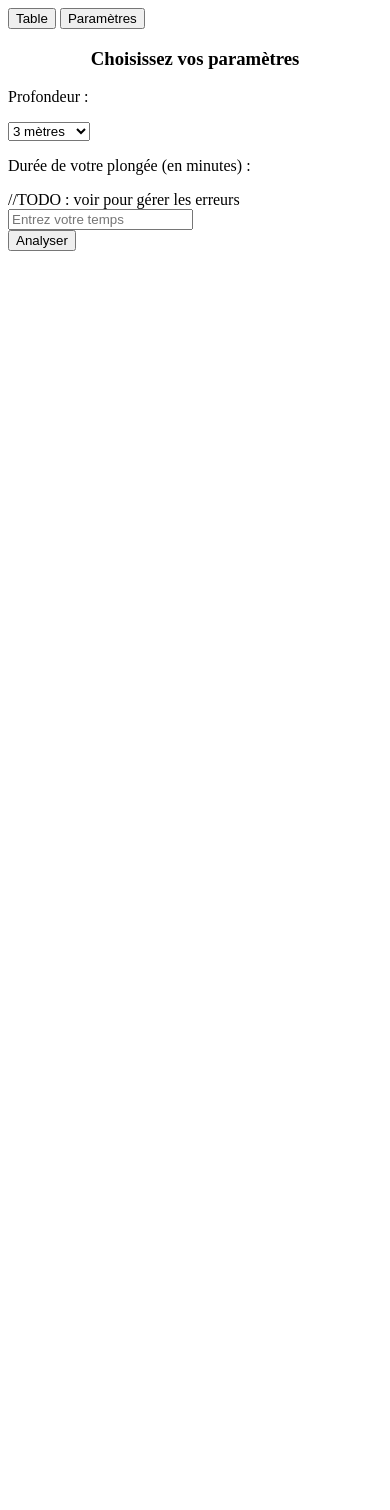
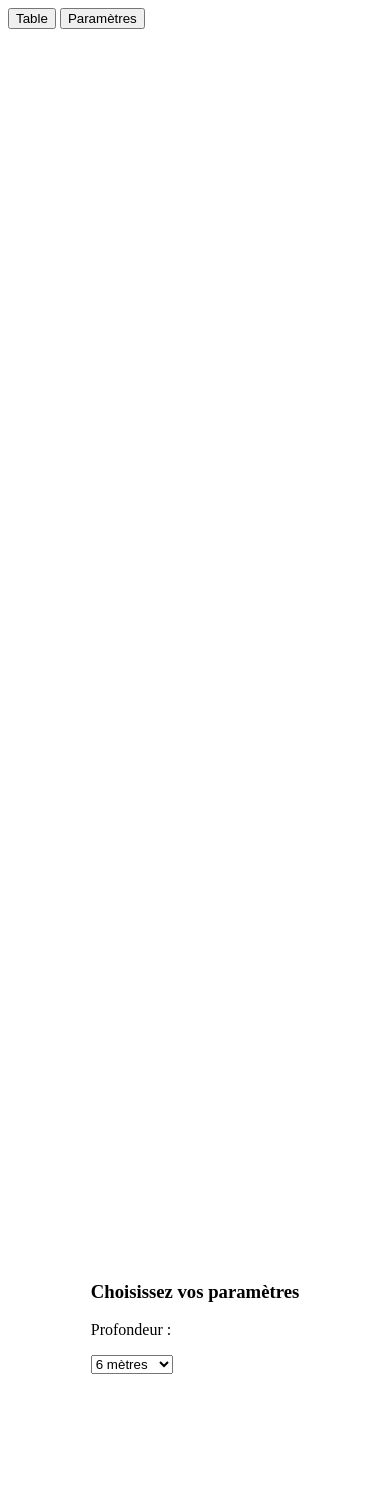
Before and after one commit to Speanight/projetweb_groupe2, a PHP site: page /src/view/view-param.html in a window 390 px wide. Shown: the top 1510 px of the page. Before the commit the page ends 251 px from the top, so only its background shows below. Run offline with PHP 8.4, Linux system fonts and the light colour scheme.

Commit message:
Graphe gère les erreurs --> Modification à faire sur le style

```diff
--- /dev/null
+++ b/assets/css/view-param.css
@@ -0,0 +1,12 @@
+body, html {
+    height: 100%;
+}
+
+.form-container {
+    margin-top: 8vw;
+    margin-bottom: 10vw;
+    display: flex;
+    justify-content: center;
+    align-items: center;
+    height: 300%;
+}
--- a/assets/js/param.js
+++ b/assets/js/param.js
@@ -79,7 +79,7 @@ addEventListener("DOMContentLoaded", () => {
     }
 
     document.getElementById('formParam').addEventListener('submit', function(event) {
-        event.preventDefault(); // Prevent the form from submitting
+        event.preventDefault(); // Permet au form de ne pas rafraichir la page lors de l'envoi
 
         var profondeur = this.querySelector('.selectProfondeur').value;
         var duree = this.querySelector('.selectDuree').value;
@@ -88,25 +88,56 @@ addEventListener("DOMContentLoaded", () => {
         ajaxRequest("GET", "/graph", showGraph,"profondeur=" + profondeur + "&duree=" + duree);
     });
 
+
+    let selectProfondeur = document.getElementsByClassName("selectProfondeur");
+
+    for(let i=0;i<selectProfondeur.length;i++){
+        selectProfondeur[i].addEventListener("change", function (event){
+
+            var profondeur = this.value;
+            ajaxRequest("GET", "/formparam/duree", addSelectDureeToForm,"profondeur=" + profondeur);
+        });
+    }
+
+
 });
 
 
 function showGraph(values){
 
 
-
-    console.log("Je suis dans showGraph");
     profondeur = values['mn90'][0];
     duree = values['mn90'][1];
     paliers = convertArrayIfNull(values['mn90'][2]);
 
     dictValues = generateInfos(profondeur,duree,200,3000,paliers);
 
-    console.log(dictValues);
-
 
     document.getElementById("canvas").style.display = "block";
     createGraph(dictValues);
+}
+
+function addSelectDureeToForm(values){
+
+    $values_duree = values['duree_dp'];
+    let divSelectDuree = document.getElementById("divDuree");
+    divSelectDuree.style.display = "block";
+    let submitButton = document.getElementById("submitButton");
+    submitButton.style.display = "block";
+
+
+    $values_duree.forEach(function(value){
+
+
+
+        let selectDuree = document.getElementsByClassName("selectDuree");
+
+        for(let i=0;i<selectDuree.length;i++){
+            var select = selectDuree[i];
+            select.options[select.options.length] = new Option ("" + value['duree_dp'] + " minutes",value['duree_dp']);
+        }
+
+    });
 
 
 }
--- a/index.php
+++ b/index.php
@@ -32,6 +32,7 @@ if ($method == "GET") {
     elseif ($uri == "/accueil")         $cntrlApp->getAccueil($ajax);
     elseif ($uri == "/recherche")       $cntrlApp->getRecherche($ajax);
     elseif ($uri == "/modal/connexion") $cntrlApp->getModalConnexion();
+    elseif ($uri == "/formparam/duree") $cntrlPlongee->getDureeFromForm();
     elseif ($uri == "/formparam")       $cntrlApp->getFormParam($ajax);
     elseif($uri == "/graph")            $cntrlPlongee->getGraph($ajax);
     else                                $cntrlApp->getAccueil($ajax);
--- a/src/view/view-param.html
+++ b/src/view/view-param.html
@@ -1,6 +1,7 @@
 <script src="/assets/js/utils.js" defer></script>
 <script src="/assets/js/param.js" defer></script>
 <script src="/assets/js/plongeeUtils.js" defer></script>
+<link href="assets/css/view-param.css" rel="stylesheet"/>
 
 
 
@@ -9,31 +10,51 @@
 
 
 
-<form id="formParam">
-
-    <h3 style="text-align: center;">Choisissez vos paramètres</h3>
-
+<div class="container form-container">
+    <div class="row justify-content-center">
+        <div class="col-12 col-md-11">
+            <form id="formParam" class="card p-4 border rounded">
+                <h3 class="text-center">Choisissez vos paramètres</h3>
                 <p>Profondeur :</p>
-
+                <div id="divProfondeur">
                     <select id="profondeur" class="form-select form-select-lg mb-3 selectProfondeur" aria-label="Large select example">
-        //TODO: changer les valeurs à prendre
-        <option value="3">3 mètres</option>
                         <option value="6">6 mètres</option>
-        <option value="9">9 mètres</option>
+                        <option value="8">8 mètres</option>
+                        <option value="10">10 mètres</option>
                         <option value="12">12 mètres</option>
                         <option value="15">15 mètres</option>
+                        <option value="18">18 mètres</option>
+                        <option value="20">20 mètres</option>
+                        <option value="22">22 mètres</option>
+                        <option value="25">25 mètres</option>
+                        <option value="28">28 mètres</option>
+                        <option value="30">30 mètres</option>
+                        <option value="32">32 mètres</option>
+                        <option value="35">35 mètres</option>
+                        <option value="38">38 mètres</option>
+                        <option value="40">40 mètres</option>
+                        <option value="42">42 mètres</option>
+                        <option value="45">45 mètres</option>
+                        <option value="48">48 mètres</option>
+                        <option value="50">50 mètres</option>
+                        <option value="52">52 mètres</option>
+                        <option value="55">55 mètres</option>
+                        <option value="58">58 mètres</option>
+                        <option value="60">60 mètres</option>
+                        <option value="62">62 mètres</option>
+                        <option value="65">65 mètres</option>
                     </select>
-
-    <p>Durée de votre plongée (en minutes) : </p>
-
-    <div class="input-group mb-3">
-        //TODO : voir pour gérer les erreurs
-        <input type="text" class="form-control selectDuree" placeholder="Entrez votre temps" aria-label="Username" aria-describedby="basic-addon1">
                 </div>
-
-    <button type="submit" class="btn btn-primary">Analyser</button>
+                <div id="divDuree" style="display: none;">
+                    <p>Durée de votre plongée (en minutes) :</p>
+                    <select class="form-select form-select-lg mb-3 selectDuree" aria-label="Large select example">
+                    </select>
+                </div>
+                <button id="submitButton" style="display: none;" type="submit" class="btn btn-primary">Analyser</button>
             </form>
-
+        </div>
+    </div>
+</div>
 
 
 
```
Also changed, not shown: src/appli/cntrlPlongee.php (+17 -0 lines), src/dao/DaoMN90.php (+13 -0 lines). Lines whose indentation alone changed are shown as unchanged.
